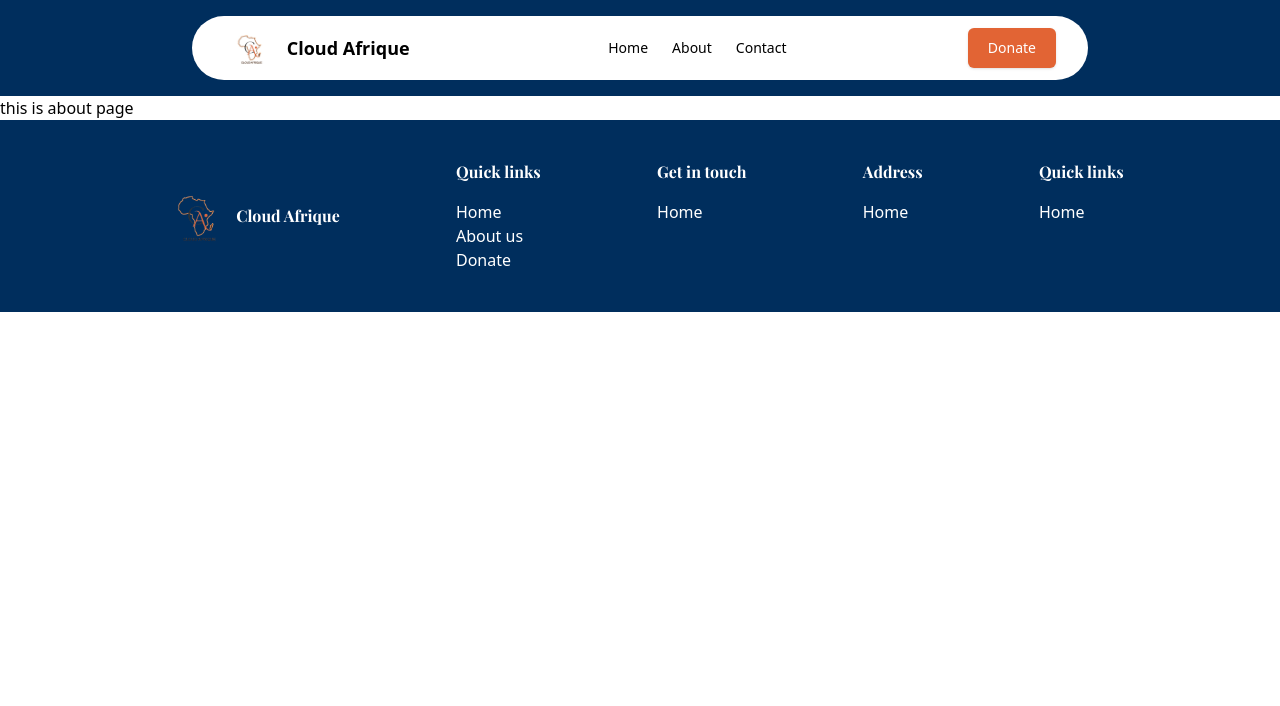
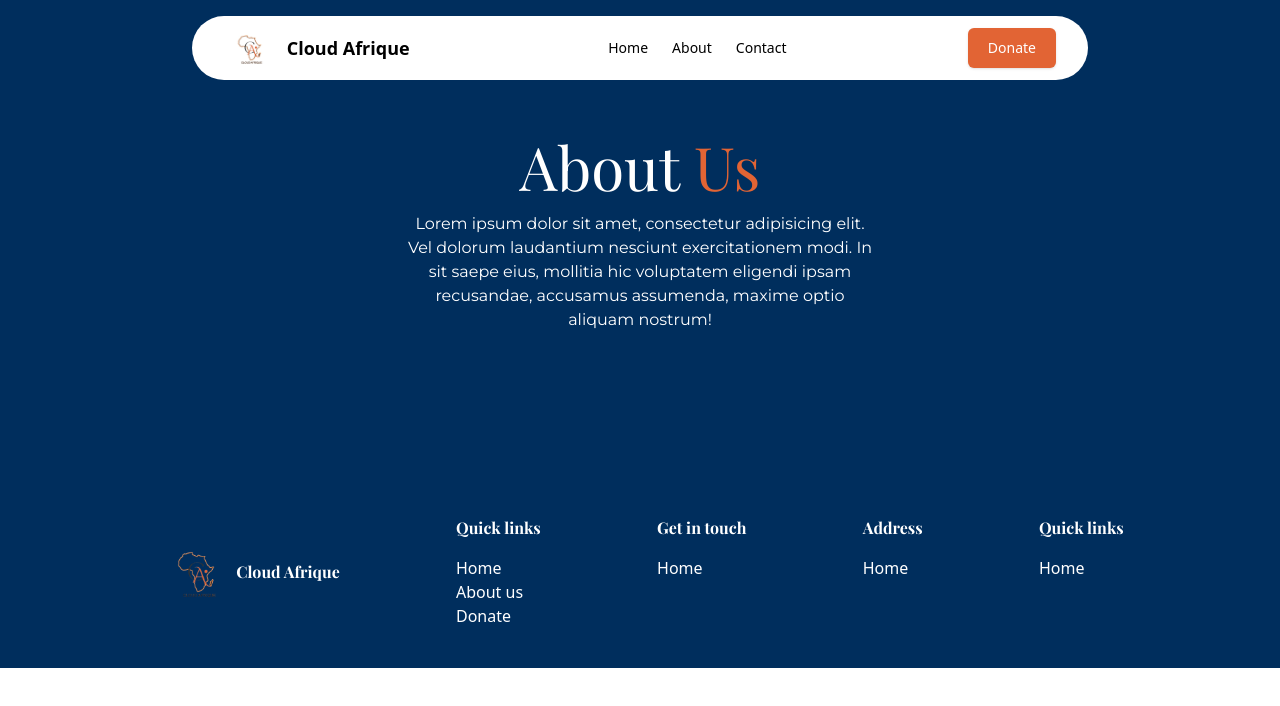
Before and after one commit to Diana-nyamai/CloudAfrique, a React (Vite) app: page /about in a window 1280 px wide. Shown: the top 706 px of the page. Built offline with nearby package versions, Linux system fonts and the light colour scheme.

Commit message:
Update about hero

```diff
--- a/src/pages/About/index.tsx
+++ b/src/pages/About/index.tsx
@@ -2,7 +2,14 @@
 const About = () => {
   return (
     <div>
-      this is about page
+
+     <div className='relative bg-blue h-full flex flex-col lg:flex-row justify-center items-center lg:px-32 pb-32'>
+        <div className='text-white px-5 xl:w-1/2 mt-10'>
+          <h1 className='text-white text-2xl lg:text-6xl capitalize mb-4 font-playfair text-center'>About <span className="text-orange">Us</span> </h1>
+          <p className="font-montserrat mb-4 text-center">Lorem ipsum dolor sit amet, consectetur adipisicing elit. Vel dolorum laudantium nesciunt exercitationem modi. In sit saepe eius, mollitia hic voluptatem eligendi ipsam recusandae, accusamus assumenda, maxime optio aliquam nostrum!</p>
+
+        </div>
+    </div>
     </div>
   )
 }
```
